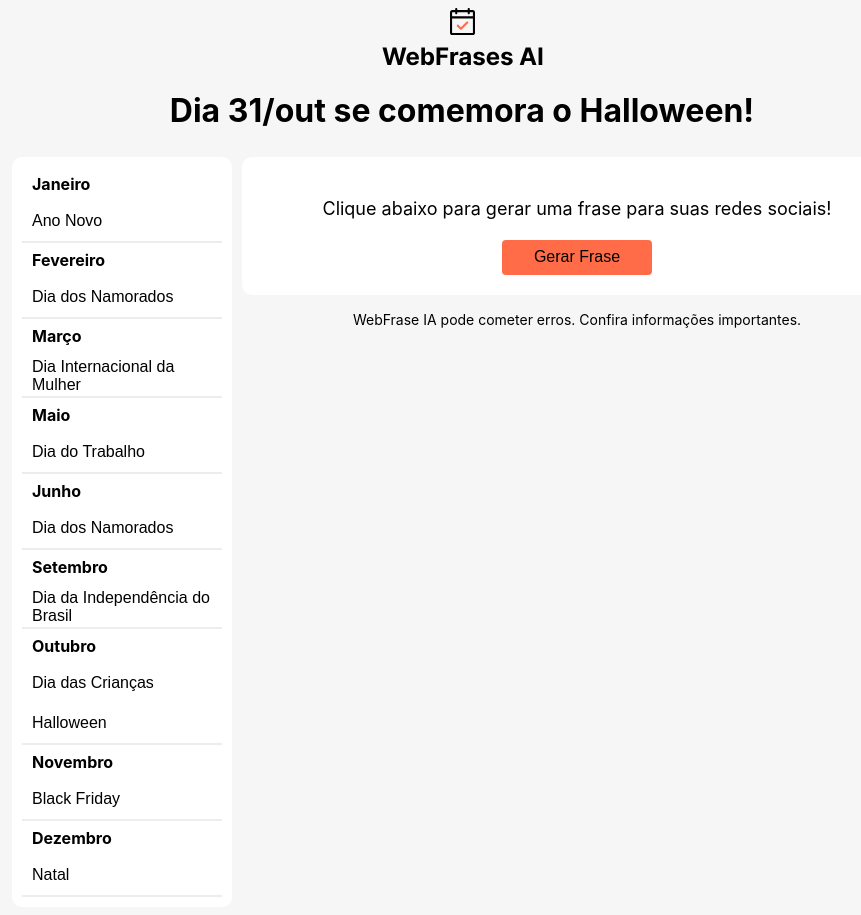
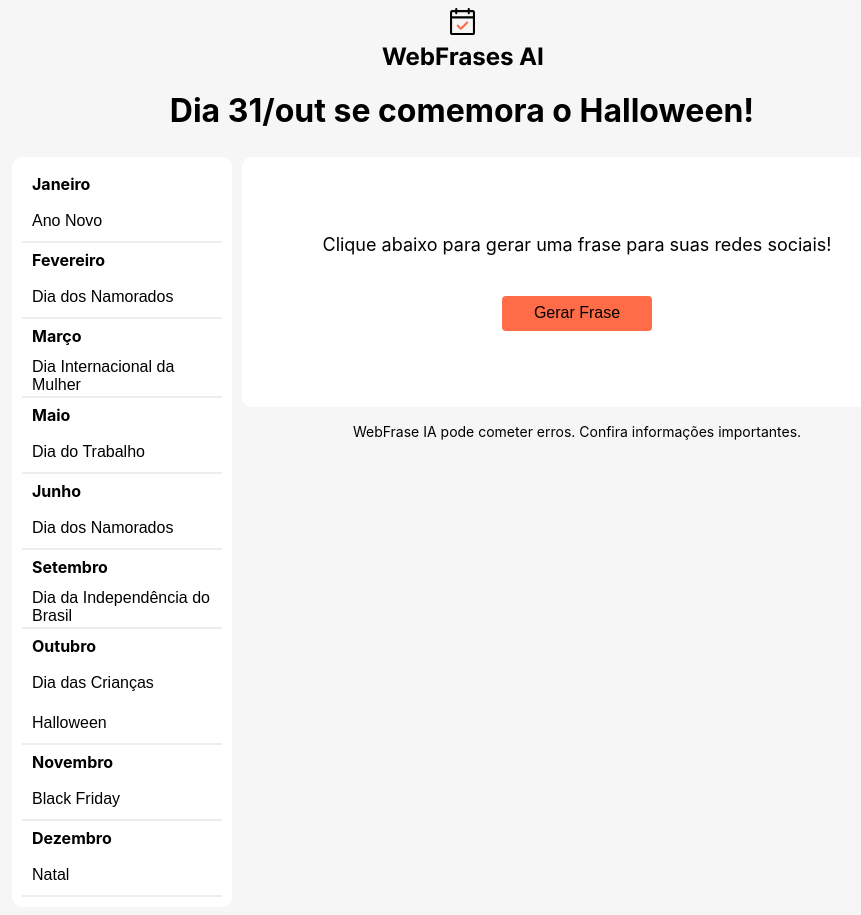
Before and after one commit to Sara01romao/webfrase-ai, a React (Vite) app in the folder frontend/webfrases/: page / in a window 1280 px wide. Shown: the whole page, without its empty margins (178-1039 px from the left). Built offline with nearby package versions, Linux system fonts and the light colour scheme.

Commit message:
feat: add função copia texto, melhoria estilos botoes

```diff
--- a/frontend/webfrases/src/App.css
+++ b/frontend/webfrases/src/App.css
@@ -92,14 +92,18 @@
   width: 100%;
   height: max-content;
   position: relative;
+  min-height: 250px;
+  display: flex;
+  justify-content: center;
+  align-items: center;
 }
 
 .btnPhraseContainer{
-  border: 1px solid red;
   display: flex;
   align-items: center;
   justify-content: center;
-  gap: 10px;
+  gap: 15px;
+  margin-top: 20px;
 }
 
 .txtPhraseContainer{
@@ -129,11 +133,28 @@
   font-size: 16px;
   height: 35px;
   cursor: pointer;
+
+
+
+}
+
+.btn.btnClean:hover, .btn.btnCopy:hover {
+  filter: brightness(1.1);
+  transform: scale(1.1);
+  transition: all 0.3s;
+
+}
+
+.btn.create:hover{
+  filter: brightness(1.1);
+  background: #ff9876;
+
 }
 
 .btn.create{
   background: #FF6C47;
-  margin: 0 auto;
+  margin: 20px auto;
+
 
 }
 
@@ -141,6 +162,7 @@
   max-width: 100px;
   background: #FF6C47;
   gap: 5px;
+  transition: all 0.3s;
 }
 
 .btn.btnClean{
@@ -148,6 +170,7 @@
   background: #000000;
   gap: 5px;
   color: #fff;
+  transition: all 0.3s;
 }
 
 .loaderContainer{
--- a/frontend/webfrases/src/App.tsx
+++ b/frontend/webfrases/src/App.tsx
@@ -1,5 +1,5 @@
 
-import { useEffect, useState } from 'react'
+import { useEffect, useRef, useState } from 'react'
 import './App.css'
 import { dates} from './data/dateList';
 
@@ -14,6 +14,7 @@ function App() {
   const [nameDate, setNameDate] =useState<string>('');
   const [activeButton, setActiveButton] = useState(null);
   const [loading, setLoading] = useState<boolean>(false);
+  const textToCopyRef = useRef(null);
 
     useEffect(() => {
       if (nameDate) {
@@ -77,6 +78,13 @@ function App() {
      setActiveButton(idBtn);
      setNameDate(dataNome);
   }
+
+  const handleCopy = () => {
+    if (textToCopyRef.current) {
+      navigator.clipboard.writeText(textToCopyRef.current || "")
+
+    }
+  };
 
   return (
 
@@ -144,11 +152,11 @@ function App() {
 
                           : <div className='txtPhraseContainer'>
                               {phrase.map((item, index) => (
-                                  <p key={index}>{cleanText(item.generated_text)}</p>
+                                  <p key={index} ref={textToCopyRef}>{cleanText(item.generated_text)}</p>
                               ))}
 
                               <div className='btnPhraseContainer'>
-                                <button onClick={handleClean} className='btn btnCopy'>
+                                <button onClick={handleCopy} className='btn btnCopy'>
                                 <svg width="18" height="18" viewBox="0 0 18 18" fill="none" xmlns="http://www.w3.org/2000/svg">
                                   <path d="M17.25 0H5.25C5.05109 0 4.86032 0.0790178 4.71967 0.21967C4.57902 0.360322 4.5 0.551088 4.5 0.75V4.5H0.75C0.551088 4.5 0.360322 4.57902 0.21967 4.71967C0.0790178 4.86032 0 5.05109 0 5.25V17.25C0 17.4489 0.0790178 17.6397 0.21967 17.7803C0.360322 17.921 0.551088 18 0.75 18H12.75C12.9489 18 13.1397 17.921 13.2803 17.7803C13.421 17.6397 13.5 17.4489 13.5 17.25V13.5H17.25C17.4489 13.5 17.6397 13.421 17.7803 13.2803C17.921 13.1397 18 12.9489 18 12.75V0.75C18 0.551088 17.921 0.360322 17.7803 0.21967C17.6397 0.0790178 17.4489 0 17.25 0ZM12 16.5H1.5V6H12V16.5ZM16.5 12H13.5V5.25C13.5 5.05109 13.421 4.86032 13.2803 4.71967C13.1397 4.57902 12.9489 4.5 12.75 4.5H6V1.5H16.5V12Z" fill="black"/>
                                 </svg>
```
